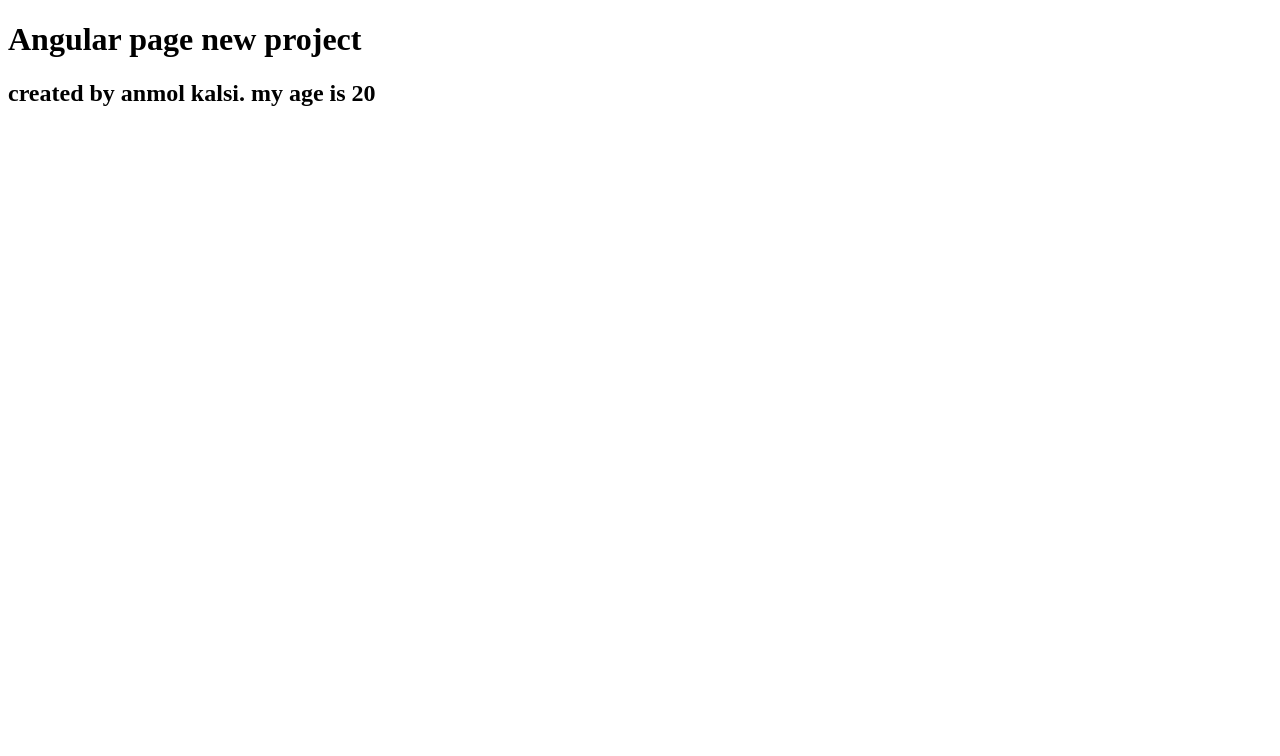
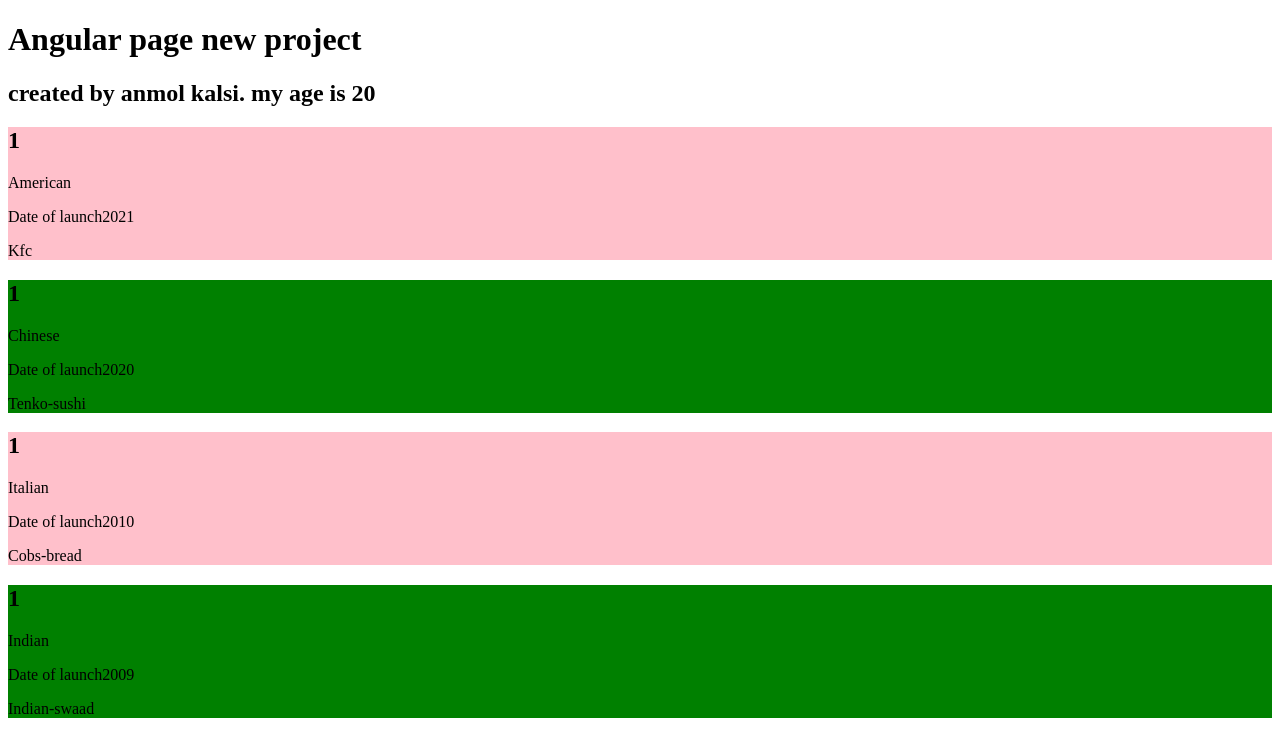
Before and after one commit to anmolkalsi1/Anmol-kalsi-learning-angular, an Angular app: page / in a window 1280 px wide. Shown: the top 756 px of the page. Built offline with nearby package versions, Linux system fonts and the light colour scheme.

Commit message:
updated the content list so that every odd item has a different color

```diff
--- a/src/app/app.component.ts
+++ b/src/app/app.component.ts
@@ -11,6 +11,7 @@
   styleUrl: './app.component.css'
 })
 export class AppComponent {
+
   title = 'anmol-kalsi-Learning-Angular';
   name : string = 'anmol kalsi';
   age : number = 20;
--- a/src/app/content-list-item/content-list-item.component.html
+++ b/src/app/content-list-item/content-list-item.component.html
@@ -1,4 +1,6 @@
 <div>
-  <h2>{{ contentItem.title }}</h2>
-  <p>{{ contentItem.description }}</p>
+  <h2>{{ restaurants.id }}</h2>
+  <p>{{ restaurants.type }}</p>
+  <p>Date of launch{{restaurants.yearReleased}}</p>
+  <p> {{restaurants.Company}}</p>
 </div>
--- a/src/app/content-list-item/content-list-item.component.ts
+++ b/src/app/content-list-item/content-list-item.component.ts
@@ -1,4 +1,5 @@
 import { Component, Input } from '@angular/core';
+import {Restaurants} from "../restaurants";
 
 @Component({
   selector: 'app-content-list-item',
@@ -8,5 +9,5 @@
   styleUrls: ['./content-list-item.component.css']  // Correct the typo (styleUrls)
 })
 export class ContentListItemComponent {
-  @Input() contentItem: any;
+  @Input() restaurants!: Restaurants;
 }
--- a/src/app/content-list/content-list.component.css
+++ b/src/app/content-list/content-list.component.css
@@ -0,0 +1,6 @@
+.even {
+  background-color: pink;
+}
+.odd {
+  background-color: green;
+}
--- a/src/app/content-list/content-list.component.html
+++ b/src/app/content-list/content-list.component.html
@@ -1,3 +1,4 @@
-<div *ngFor="let item of contentItems">
-  <app-content-list-item [contentItem]="item"></app-content-list-item>
+<div *ngFor="let item of contentItems; let i = index"
+     [ngClass]="{ 'even': i % 2 === 0, 'odd': i % 2 !== 0 }">
+  <app-content-list-item [restaurants]="item"></app-content-list-item>
 </div>
--- /dev/null
+++ b/src/app/restaurants.ts
@@ -0,0 +1,6 @@
+export interface Restaurants{
+  id : number;
+  type : string;
+  yearReleased : number;
+  Company : string;
+}
```
